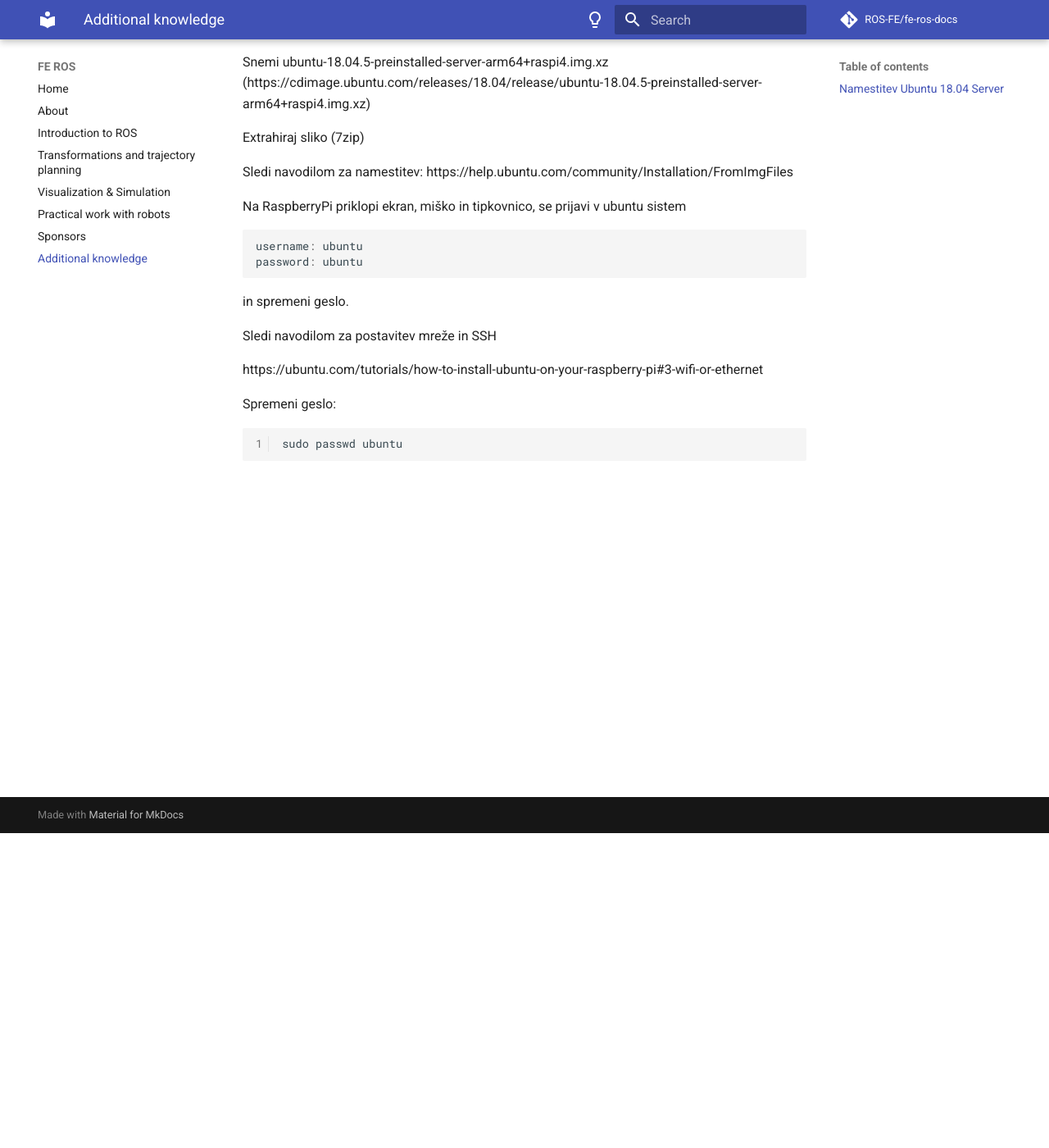
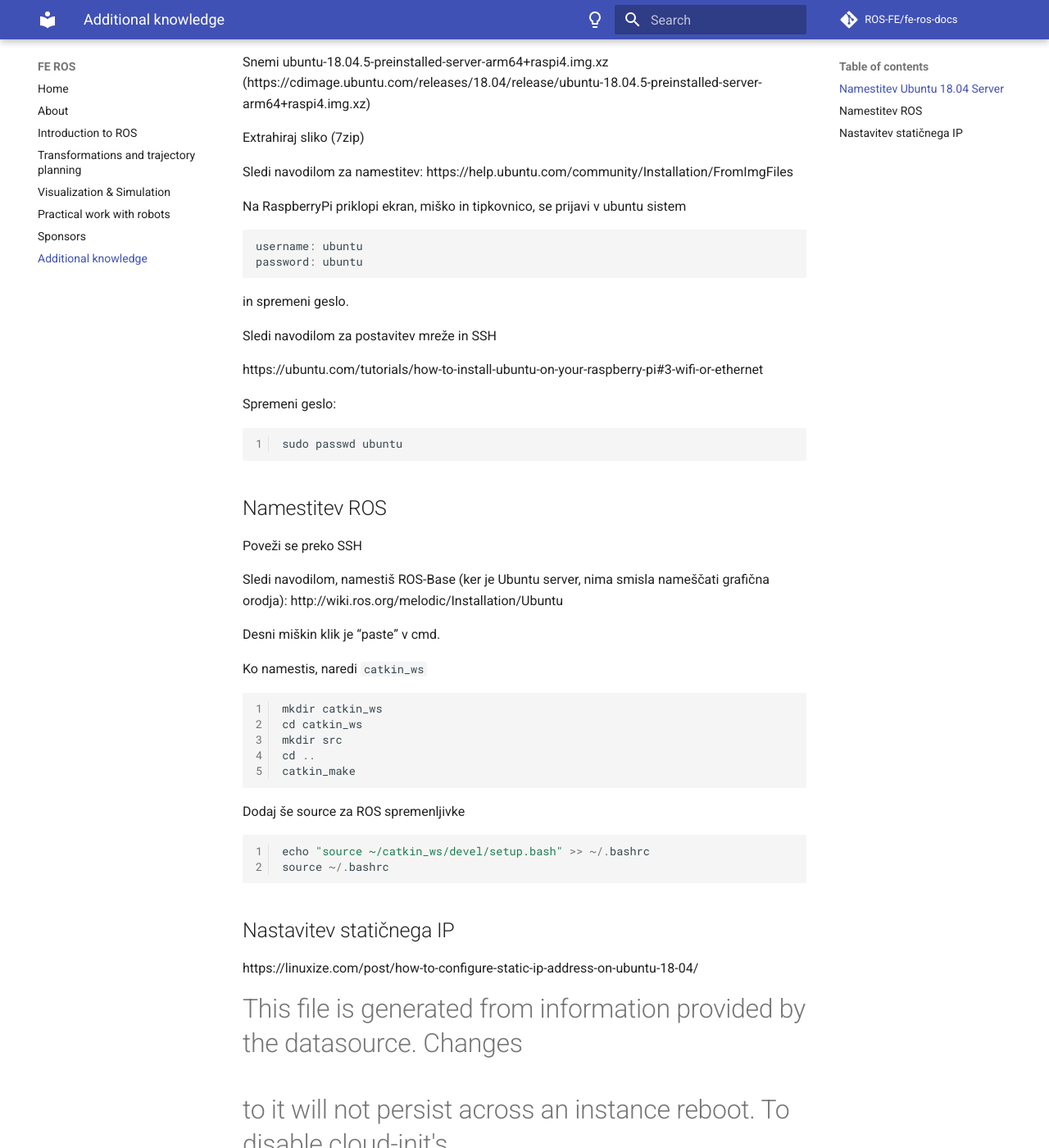
Before and after one commit to ROS-FE/fe-ros-docs, an MkDocs documentation site: the page built from docs/additional/index.md, in a window 1280 px wide and 1400 px high, scrolled down 384 px. Shown: the whole window at 82% size. Built offline with MkDocs 1.6.1 and Material for MkDocs 9.7.7, drawn with Linux system fonts in a browser that asks for light colours; comment, search, counter and statistics services are not loaded; some of the changed text lies outside the part shown.

Commit message:
Update index.md

````diff
--- a/docs/additional/index.md
+++ b/docs/additional/index.md
@@ -35,3 +35,76 @@ Spremeni geslo:
 sudo passwd ubuntu
 
 ```
+
+## Namestitev ROS
+
+Poveži se preko SSH
+
+Sledi navodilom, namestiš ROS-Base (ker je Ubuntu server, nima smisla nameščati grafična orodja): http://wiki.ros.org/melodic/Installation/Ubuntu
+
+Desni miškin klik je “paste” v cmd.
+
+Ko namestis, naredi `catkin_ws`
+
+```python linenums="1"
+mkdir catkin_ws
+cd catkin_ws
+mkdir src
+cd ..
+catkin_make
+```
+
+Dodaj še source za ROS spremenljivke
+
+```python linenums="1"
+echo "source ~/catkin_ws/devel/setup.bash" >> ~/.bashrc
+source ~/.bashrc
+```
+
+## Nastavitev statičnega IP
+
+https://linuxize.com/post/how-to-configure-static-ip-address-on-ubuntu-18-04/
+
+# This file is generated from information provided by the datasource.  Changes
+
+# to it will not persist across an instance reboot.  To disable cloud-init's
+
+# network configuration capabilities, write a file
+
+# /etc/cloud/cloud.cfg.d/99-disable-network-config.cfg with the following:
+
+# network: {config: disabled}
+
+network:
+
+    ethernets:
+
+        eth0:
+
+            dhcp4: false
+
+            addresses:
+
+              - 192.168.65.60/24
+
+            gateway4: 192.168.65.254
+
+            nameservers:
+
+              addresses: [192.168.65.14, 193.2.1.66]
+
+    version: 2
+
+
+
+Povezava s SSH
+
+V Win CMD se povežeš s:
+
+ssh RPI_uporabnisko_ime@RPI_IP
+
+
+
+Povezava z VS Code
+
+Sledi navodilom: https://www.raspberrypi.org/blog/coding-on-raspberry-pi-remotely-with-visual-studio-code/
````
